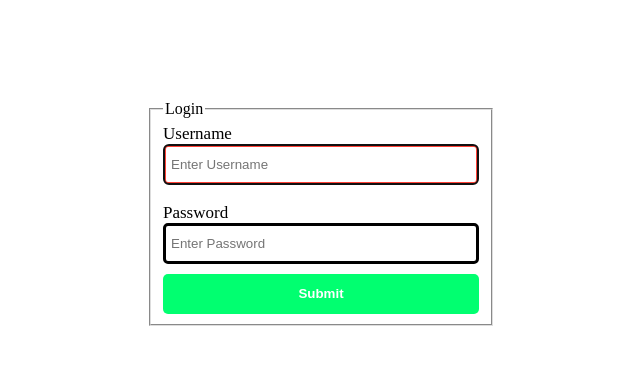
After one commit to computer-geek64/firestorm, a Flask app: page /login/ in a window 1280 px wide. The commit adds this page. Shown: the top 365 px of the page, without its empty margins (321-961 px from the left). Run offline with Flask 2, Linux system fonts and the light colour scheme.

Commit message:
Updated code

```diff
--- a/src/server/login_blueprint.py
+++ b/src/server/login_blueprint.py
@@ -1,38 +1,39 @@
 #!/usr/bin/python3
 # login_blueprint.py
 
+import os
+from datetime import datetime
+from auth import authenticate
 from errors_blueprint import *
+from subprocess import Popen, PIPE
 from flask import Blueprint, render_template, request, redirect, session
 
 
 login_blueprint = Blueprint('login_blueprint', __name__, template_folder=os.path.join(os.path.dirname(os.path.dirname(os.path.abspath(__file__))), 'templates'), static_folder=os.path.join(os.path.dirname(os.path.dirname(os.path.abspath(__file__))), 'static'))
 
 
-# Additional functions
-
-
 # Login
 @login_blueprint.route('/login/', methods=['GET'])
 def get_login():
-    if 'login_attempts' in session.keys() and session['login_attempts'] > 2:
+    if 'login_attempts' in session and session.get('login_attempts') > 2:
         return error_403(403)
-    if 'username' in session.keys() and 'password' in session.keys() and authenticate(session['username'], session['password']):
+    if 'username' in session and 'password' in session and authenticate(session.get('username'), session.get('password')):
         return redirect('/dashboard'), 302
     return render_template('login.html'), 200
 
 
 @login_blueprint.route('/login/', methods=['POST'])
 def post_login():
-    if 'login_attempts' in session.keys():
-        if session['login_attempts'] > 2:
+    if 'login_attempts' in session:
+        if session.get('login_attempts') > 2:
             return error_403(403)
-        session['login_attempts'] = int(session['login_attempts']) + 1
+        session['login_attempts'] = int(session.get('login_attempts')) + 1
     else:
         session['login_attempts'] = 1
     username = request.form.get('username')
     password = request.form.get('password')
     if not authenticate(username, password):
-        if session['login_attempts'] > 2:
+        if session.get('login_attempts') > 2:
             return error_403(403)
         return error_401(401)
     session['username'] = username
@@ -42,23 +43,23 @@ def post_login():
 
 
 # Logout
-@app.route(safe_join(app.config['HOME'], 'logout'), methods=['GET'])
+@login_blueprint.route('/logout/', methods=['GET'])
 def get_logout():
-    if 'username' not in session.keys() or 'password' not in session.keys():
+    if 'username' not in session or 'password' not in session:
         return error_403(403)
     if not authenticate(session['username'], session['password']):
         return error_401(401)
     session.clear()
-    return redirect(app.config['HOME']), 302
+    return redirect('/'), 302
+
 
 # Dashboard
-@app.route(safe_join(app.config['HOME'], 'dashboard'), methods=['GET'])
+@login_blueprint.route('/dashboard', methods=['GET'])
 def get_dashboard():
-    if 'username' not in session.keys() or 'password' not in session.keys():
+    if 'username' not in session or 'password' not in session:
         return error_403(403)
     if not authenticate(session['username'], session['password']):
         return error_401(401)
-    permissions = get_permissions(session['username'])
     date = datetime.now()
     current_date = date.strftime('%A, %B %-d')
     current_date += 'th' if 4 <= date.day <= 20 or 24 <= date.day <= 30 else ['st', 'nd', 'rd'][date.day % 10 - 1]
@@ -66,23 +67,18 @@ def get_dashboard():
     current_time = date.strftime('%-I:%M:%S %p')
     uptime = Popen(['uptime', '-p'], stdout=PIPE, stderr=PIPE).communicate()[0].decode().capitalize() + ' since '
     uptime += datetime.strptime(Popen(['uptime', '-s'], stdout=PIPE, stderr=PIPE).communicate()[0].decode().strip(), '%Y-%m-%d %H:%M:%S').strftime('%a %b %d %-I:%M:%S %p')
-    #raw_response_text = requests.get('http://wttr.in?0?T?q', timeout=5).text
-    #weather = raw_response_text.split('\n')[1][15:].strip() + ', ' + raw_response_text.split('\n')[2][15:].strip() + ' in ' + raw_response_text.split('\n')[0]
     system_info = Popen(['uname', '-snrmo'], stdout=PIPE, stderr=PIPE).communicate()[0].decode().strip()
-    temperature = -1
     with open('/sys/class/thermal/thermal_zone0/temp', 'r') as file:
         celsius = float(file.read()) / 1000
         temperature = round(celsius * 9 / 5 + 32, 2)
-    updates = Popen(['aptitude', 'search', '~U'], stdout=PIPE, stderr=PIPE).communicate()[0].decode().count('\n')
-    services = [x == 'active' for x in Popen(['systemctl', 'is-active', 'apache2', 'ssh', 'tor', 'network-manager', 'networking'], stdout=PIPE, stderr=PIPE).communicate()[0].decode().strip().split('\n')]
+    updates = Popen(['pacman', '-Qu'], stdout=PIPE, stderr=PIPE).communicate()[0].decode().count('\n')
+    services = [x == 'active' for x in Popen(['systemctl', 'is-active', 'httpd', 'sshd', 'NetworkManager'], stdout=PIPE, stderr=PIPE).communicate()[0].decode().strip().split('\n')]
     services = {
         'Apache HTTP Server': services[0],
         'OpenSSH Server': services[1],
-        'TOR Service': services[2],
-        'Network Manager': services[3],
-        'Networking': services[4]
+        'Network Manager': services[2]
     }
-    who = Popen(['who', '--ips'], stdout=PIPE, stderr=PIPE).communicate()[0].decode().strip().split('\n')
+    who = Popen(['who'], stdout=PIPE, stderr=PIPE).communicate()[0].decode().strip().split('\n')
     if who == ['']:
         who = []
     for i in range(len(who)):
@@ -91,4 +87,4 @@ def get_dashboard():
     screens = Popen(['screen', '-ls'], stdout=PIPE, stderr=PIPE).communicate()[0].decode().strip()
     screens = [x.strip().split('\t') for x in screens.split('\n') if x.startswith('\t')] if screens.startswith('There') else False
     fs_info = [[y for y in x.split(' ') if y] for x in Popen(['df', '--output=source,fstype,size,used,avail,pcent,target', '-H', '-x', 'tmpfs', '-x', 'devtmpfs'], stdout=PIPE, stderr=PIPE).communicate()[0].decode().split('\n')[1:] if not ('fn' + 'op'[::-1] + 'nr'[::-1] + str(4))[2:-1] in x]
-    return render_template('dashboard.html', current_date=current_date, current_time=current_time, uptime=uptime, system_info=system_info, temperature=temperature, updates=updates, services=services, who=who, screens=screens, fs_info=fs_info, title=session['username'].capitalize() + '\'s Dashboard', permissions=permissions, active_sidenav='dashboard'), 200
+    return render_template('dashboard.html', current_date=current_date, current_time=current_time, uptime=uptime, system_info=system_info, temperature=temperature, updates=updates, services=services, who=who, screens=screens, fs_info=fs_info, title=session['username'].capitalize() + '\'s Dashboard'), 200
--- a/src/server/server.py
+++ b/src/server/server.py
@@ -2,16 +2,27 @@
 # server.py
 
 import os
+import sys
+sys.path.append(os.path.join(os.path.dirname(os.path.dirname(os.path.abspath(__file__)))))
+from flask import Flask
+from config import SESSION_SECRET_KEY
 from files_blueprint import files_blueprint
-from errors_blueprint import errors_blueprint
-from datetime import datetime
-from subprocess import Popen, PIPE
-from flask import Flask, jsonify, redirect, request, render_template, send_file, session, safe_join
+from login_blueprint import login_blueprint
+from errors_blueprint import errors_blueprint, error_404
 
 
 app = Flask(__name__, template_folder=os.path.join(os.path.dirname(os.path.dirname(os.path.abspath(__file__))), 'templates'), static_folder=os.path.join(os.path.dirname(os.path.dirname(os.path.abspath(__file__))), 'static'))
 app.register_blueprint(files_blueprint)
+app.register_blueprint(login_blueprint)
 app.register_blueprint(errors_blueprint)
+app.config['SESSION_TYPE'] = 'filesystem'
+app.secret_key = SESSION_SECRET_KEY
+
+
+# Fix blueprint 404 HTTP error handler with override
+@app.errorhandler(404)
+def error_404_override(e):
+    return error_404(e)
 
 
 # Home
--- /dev/null
+++ b/src/templates/login.html
@@ -0,0 +1,70 @@
+<!DOCTYPE html>
+<html lang="en">
+<head>
+    <title>Login</title>
+    <style>
+        body {
+            font-family: Monospaced;
+        }
+
+        label {
+            font-size: 17px;
+        }
+
+        fieldset {
+            border-color: #DDDDDD;
+        }
+
+        .input {
+            border: 3px solid black;
+            border-radius: 5px;
+            width: 300px;
+            padding: 10px 5px 10px 5px;
+        }
+
+        .input:focus {
+            border-color: #FF4136;
+        }
+
+        #form {
+            max-width: 344px;
+            margin: auto;
+            margin-top: 100px;
+        }
+
+        #submit {
+            height: 40px;
+            width: 100%;
+            margin-top: 10px;
+            background-color: #01FF70;
+            color: white;
+            font-weight: bold;
+            border: 0px solid white;
+            border-radius: 5px;
+        }
+
+        #submit:hover {
+            background-color: #2ECC40;
+        }
+    </style>
+</head>
+<body>
+    <div id="form">
+        <form method="post">
+            <fieldset>
+                <legend>Login</legend>
+                <div>
+                    <label for="username">Username</label><br>
+                    <input class="input" id="username" type="text" name="username" placeholder="Enter Username" autofocus="autofocus">
+                </div>
+                <br>
+                <div>
+                    <label for="password">Password</label><br>
+                    <input class="input" id="password" type="password" name="password" placeholder="Enter Password">
+                </div>
+                <input type="submit" value="Submit" id="submit">
+            </fieldset>
+        </form>
+    </div>
+</body>
+</html>
```
Also changed, not shown: src/server/files_blueprint.py (+6 -6 lines), src/templates/dashboard.html (added, +122 -0 lines), src/templates/public_file_index.html (renamed from src/templates/file_index.html, +23 -16 lines).
